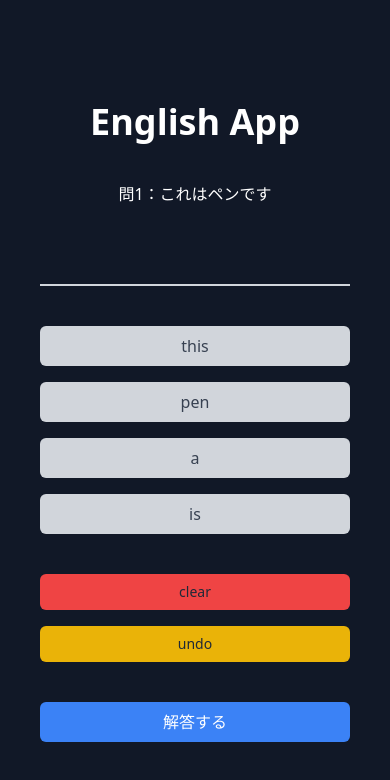
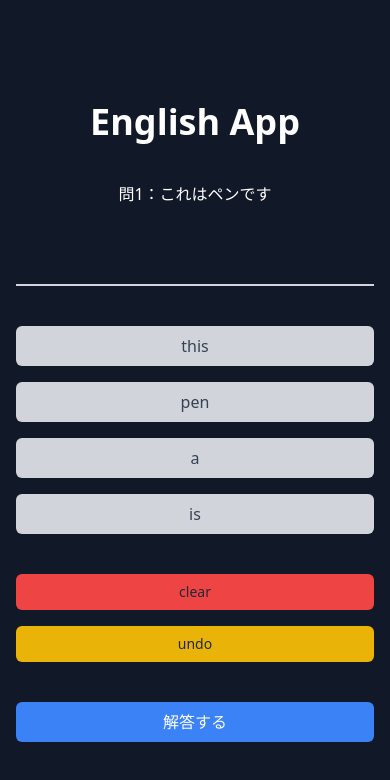
Before and after one commit to otkken2/english-app, a Next.js app: page / in a window 390 px wide. Shown: the top 780 px of the page. Built offline with nearby package versions, Linux system fonts and the light colour scheme.

Commit message:
画面幅が狭い時のpadding指定を見直し

```diff
--- a/src/pages/index.tsx
+++ b/src/pages/index.tsx
@@ -26,7 +26,7 @@ const Home = () => {
   </div>
   )
   return (
-    <div className='flex flex-col items-center md:max-w-[640px] max-w-screen w-full p-10 gap-10'>
+    <div className='flex flex-col items-center md:max-w-[640px] max-w-screen w-full p-4 sm:p-10 gap-10'>
       <h1 className='text-4xl font-bold'>English App</h1>
       <h2>問{questionIndex + 1}：{questions[questionIndex].japaneseText}</h2>
       <InputArea inputText={inputText} setInputText={setInputText}/>
```
